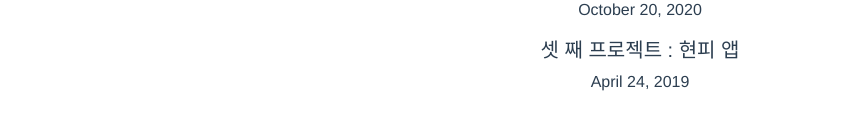
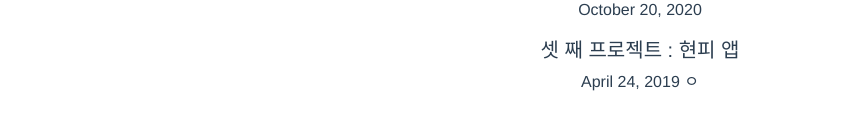
Before and after one commit to sky2000sh/vueblog, a Vue app: page /list in a window 1280 px wide. Shown: the part 294-424 px from the top of the page, without its empty margins (0-859 px from the left). Built offline with nearby package versions, Linux system fonts and the light colour scheme.

Commit message:
first commit on 17/06/22

```diff
--- a/src/components/List.vue
+++ b/src/components/List.vue
@@ -10,7 +10,7 @@
   </div>
   <div>
     <h5> {{ blogData[2].title }} </h5>
-    <p> {{ blogData[2].date }} </p>
+    <p> {{ blogData[2].date }} ㅇ</p>
   </div>
 </template>
 
```
